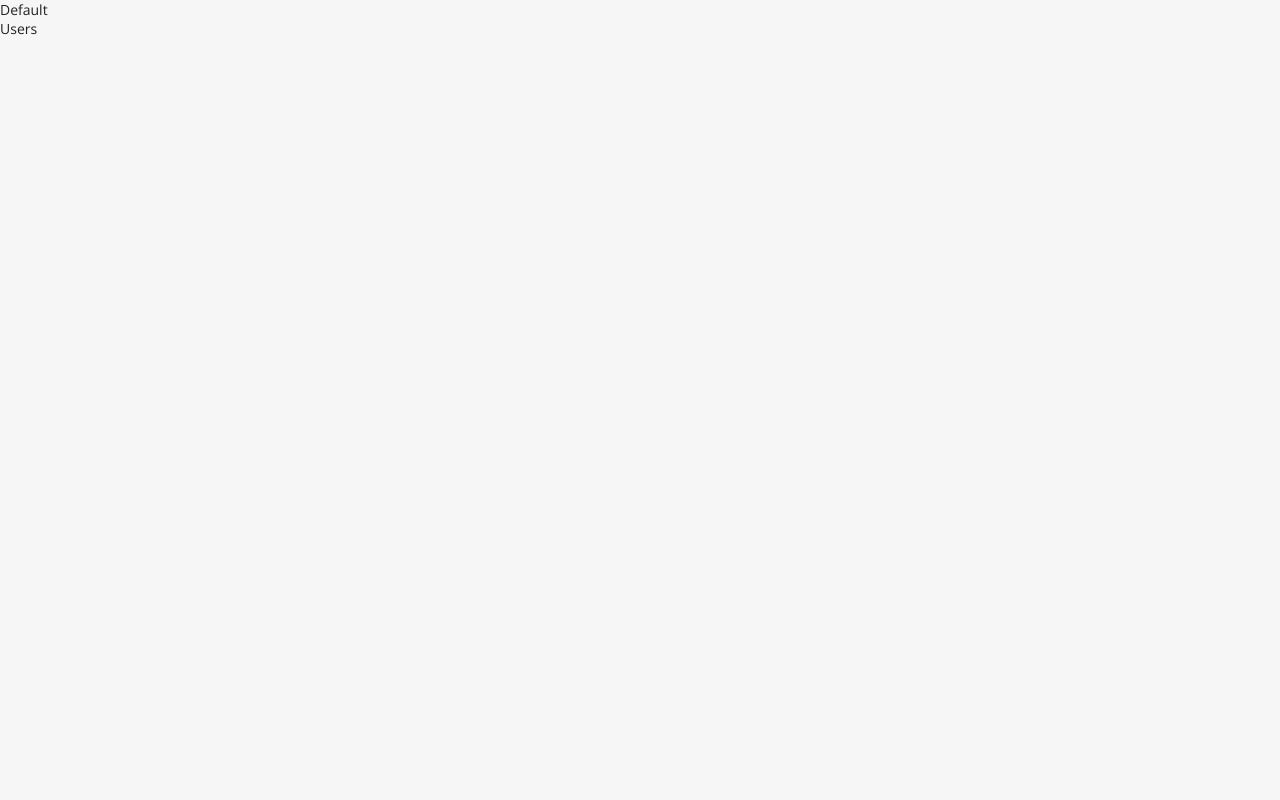
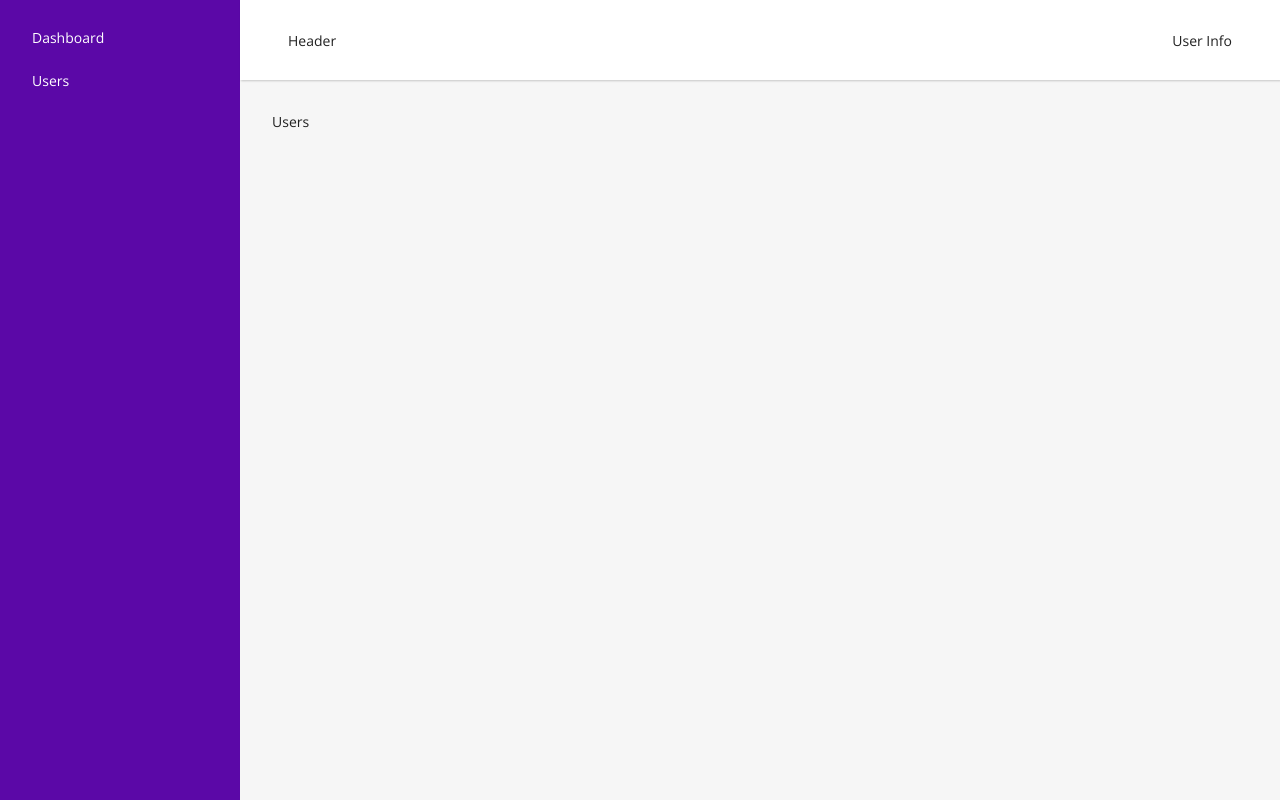
Before and after one commit to GabrielPenke292/laravel-react-full-stack, a React (Vite) app in the folder react/: page /users in a window 1280 px wide. Built offline with nearby package versions, Linux system fonts and the light colour scheme; sample sign-in values are in the browser's storage.

Commit message:
feat: marcação inicial do layout principal

```diff
--- a/react/src/components/DefaultLayout.jsx
+++ b/react/src/components/DefaultLayout.jsx
@@ -1,5 +1,5 @@
 import React from "react";
-import { Navigate, Outlet } from "react-router-dom";
+import { Link, Navigate, Outlet } from "react-router-dom";
 import { useStateContext } from "../contexts/ContextProvider";
 
 const DefaultLayout = () => {
@@ -10,9 +10,20 @@
     }
 
     return (
-        <div>
-            Default
-            <Outlet />
+        <div id="defaultLayout">
+            <aside>
+                <Link to="/dashboard">Dashboard</Link>
+                <Link to="/users">Users</Link>
+            </aside>
+            <div className="content">
+                <header>
+                    <div>Header</div>
+                    <div>User Info</div>
+                </header>
+                <main>
+                    <Outlet />
+                </main>
+            </div>
         </div>
     );
 };
```
